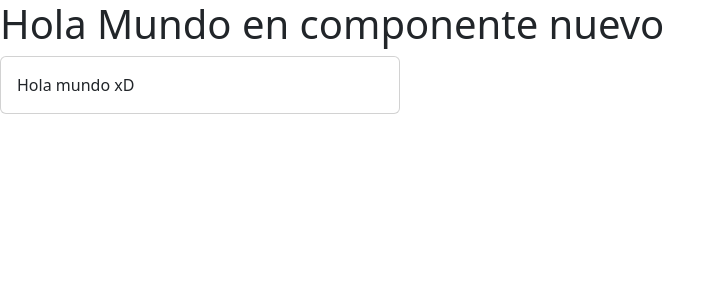
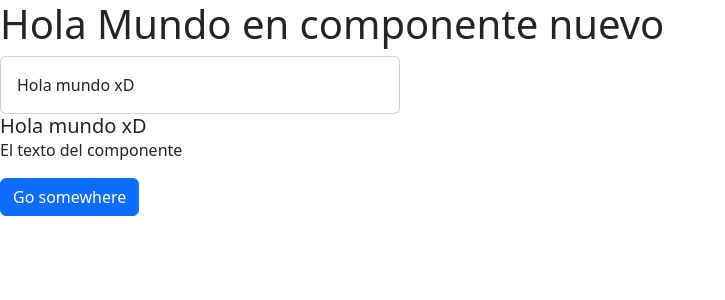
Before and after one commit to KrisOP/curso-react-holamundo, a React (Vite) app: page / in a window 1280 px wide. Shown: the top 300 px of the page, without its empty margins (0-725 px from the left). Built offline with nearby package versions, Linux system fonts and the light colour scheme.

Commit message:
implementando props para el contenido de un componente hijo

```diff
--- a/src/App.tsx
+++ b/src/App.tsx
@@ -1,6 +1,7 @@
 import './App.css'
-import Titulo from './Titulo.tsx'
-import Card from './components/Card.tsx'
+import Titulo from './Titulo.tsx';
+//import Card from './components/Card.tsx';
+import Card, {CardBody} from './components/Card'
 
 function App() {
   return  (
@@ -8,6 +9,9 @@
       <Titulo/>
       <Card body={"Hola mundo xD"}/>
 
+      <CardBody title={"Hola mundo xD"} text={"El texto del componente "}/>
+
+
     </>
   )
 }
--- a/src/components/Card.tsx
+++ b/src/components/Card.tsx
@@ -1,9 +1,9 @@
 //import { Fragment } from "react";
-interface CardProps{
-    body:string
+interface CardProps {
+  body: string;
 }
-function Card(props:CardProps) {
-    const {body} = props;
+function Card(props: CardProps) {
+  const { body } = props;
   return (
     <div
       className="card"
@@ -19,7 +19,12 @@
   );
 }
 
-export function CardBody() {
+interface CardBodyProps {
+  title: string;
+  text: string;
+}
+export function CardBody(props: CardBodyProps) {
+  const { title, text } = props;
   return (
     // <Fragment>
     //   <h5 className="card-title">Card title</h5>
@@ -34,11 +39,8 @@
     //fragment
 
     <>
-      <h5 className="card-title">Card title</h5>
-      <p className="card-text">
-        Some quick example text to build on the card title and make up the bulk
-        of the card's content.
-      </p>
+      <h5 className="card-title">{title}</h5>
+      <p className="card-text">{text}</p>
       <a href="#" className="btn btn-primary">
         Go somewhere
       </a>
```
